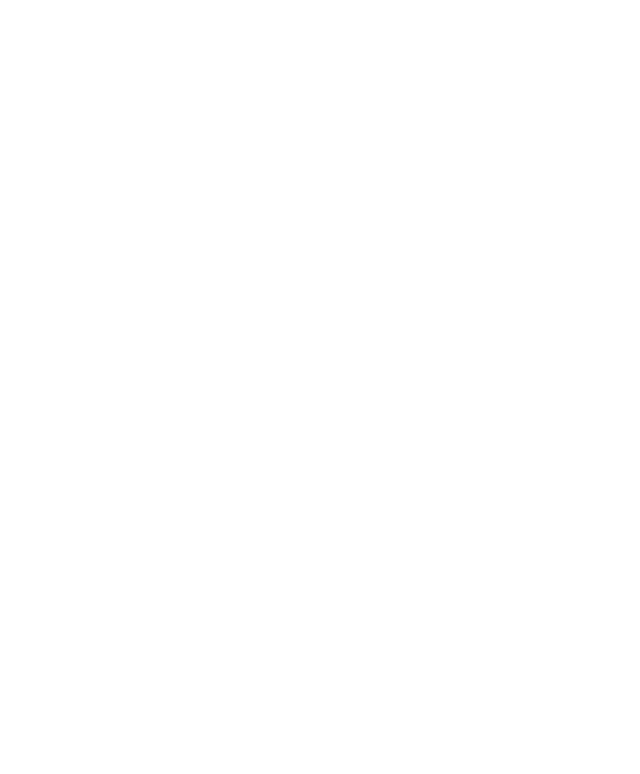
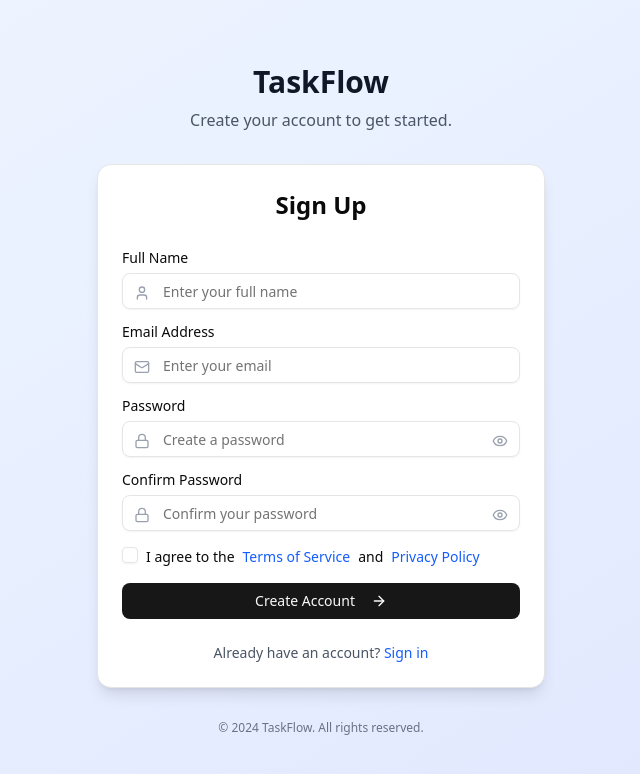
Before and after one commit to Sonu-Hansda/TaskFlow, a React (Vite) app in the folder frontend/: page /register in a window 1280 px wide. Before the commit this address had no page. Shown: the top 774 px of the page, without its empty margins (319-959 px from the left). Built offline with nearby package versions, Linux system fonts and the light colour scheme.

Commit message:
add login and register page

```diff
--- a/frontend/src/App.tsx
+++ b/frontend/src/App.tsx
@@ -4,12 +4,12 @@
 import { QueryClient, QueryClientProvider } from "@tanstack/react-query";
 import { BrowserRouter, Routes, Route } from "react-router-dom";
 import { Dashboard } from "./pages/Dashboard";
+import { Login } from "./pages/Login";
+import { Register } from "./pages/Register";
 // import { KanbanPage } from "./pages/KanbanPage";
 // import { MyTasksPage } from "./pages/MyTasksPage";
 // import { TeamPage } from "./pages/TeamPage";
 // import { ProfilePage } from "./pages/ProfilePage";
-// import { LoginPage } from "./pages/LoginPage";
-// import { SignupPage } from "./pages/SignupPage";
 // import NotFound from "./pages/NotFound";
 
 const queryClient = new QueryClient();
@@ -21,8 +21,8 @@
       <Sonner />
       <BrowserRouter>
         <Routes>
-          {/* <Route path="/login" element={<LoginPage />} />
-          <Route path="/signup" element={<SignupPage />} /> */}
+          <Route path="/login" element={<Login />} />
+          <Route path="/register" element={<Register />} />
           <Route path="/" element={<Dashboard />} />
           {/* <Route path="/kanban" element={<KanbanPage />} />
           <Route path="/tasks" element={<MyTasksPage />} />
```
